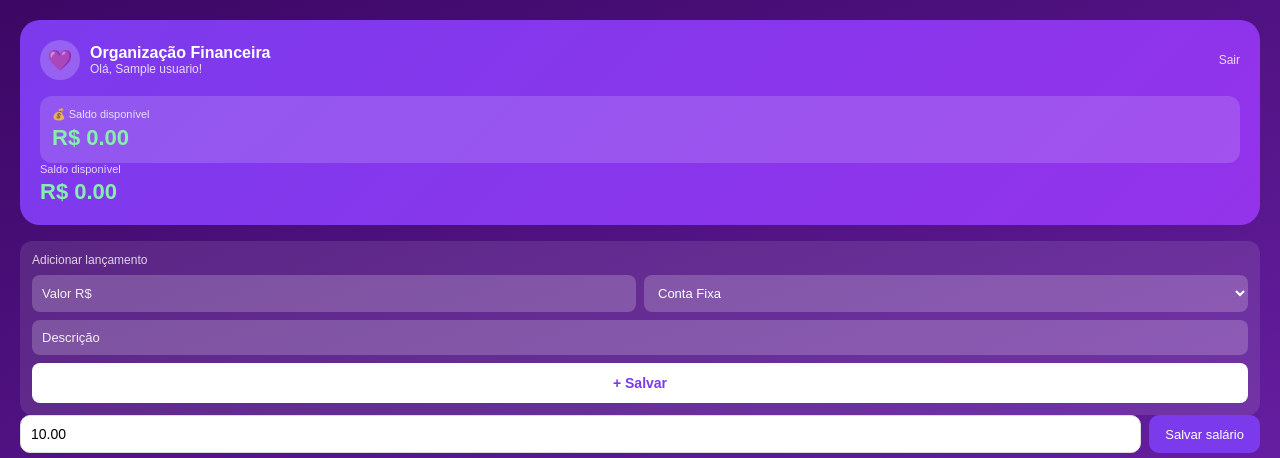
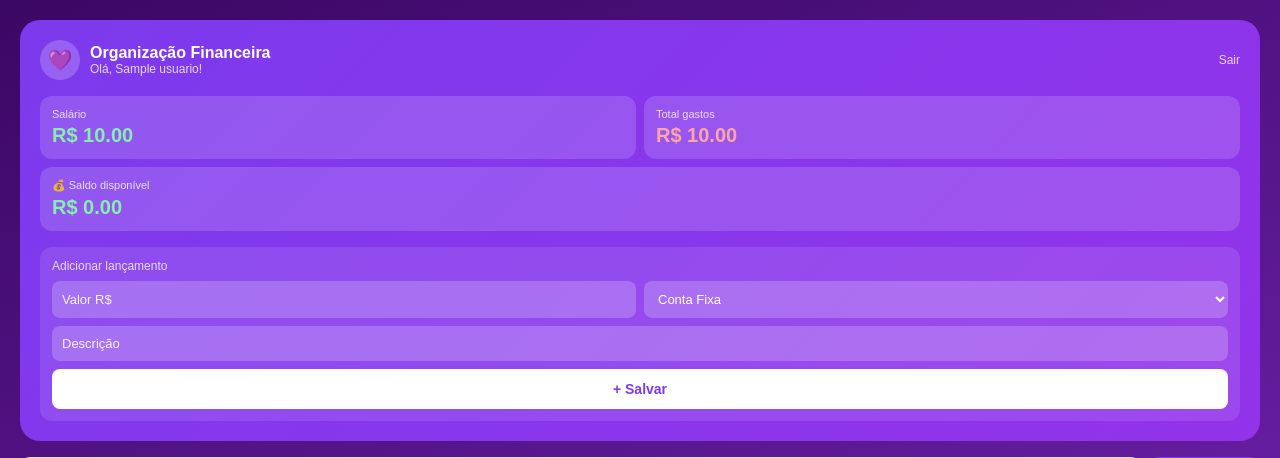
Before and after one commit to evavitoria/gestor-financeiro, a Flask app: page / in a window 1280 px wide. Shown: the top 458 px of the page. Run offline with Flask 3, Linux system fonts and the light colour scheme; a user stored in the database is signed in; tables that the repository leaves empty hold one stand-in row (values such as "Sample post"); a database or web service that is not in the repository returns one stand-in record (values such as "Sample title"); some libraries are stand-ins or nearby versions.

Commit message:
corrige index limpo

```diff
--- a/templates/index.html
+++ b/templates/index.html
@@ -18,8 +18,8 @@
         .sair { margin-left: auto; font-size: 12px; color: white; opacity: 0.8; text-decoration: none; }
         .cards-resumo { display: grid; grid-template-columns: 1fr 1fr; gap: 8px; margin-bottom: 16px; }
         .card-resumo { background: rgba(255,255,255,0.15); border-radius: 12px; padding: 12px; }
-    .card-resumo p:first-child { font-size: 11px; opacity: 0.8; margin-bottom: 4px; }
-    .card-resumo p:last-child { font-size: 20px; font-weight: bold; }
+        .card-label { font-size: 11px; opacity: 0.8; margin-bottom: 4px; }
+        .card-valor { font-size: 20px; font-weight: bold; }
         .card-resumo.tres { grid-column: span 2; }
         .formulario { background: rgba(255,255,255,0.1); border-radius: 12px; padding: 12px; }
         .formulario p { font-size: 12px; opacity: 0.8; margin-bottom: 8px; color: white; }
@@ -71,22 +71,22 @@
     </div>
 
     {% if salario > 0 %}
+    <div class="cards-resumo">
+        <div class="card-resumo">
+            <p class="card-label">Salário</p>
+            <p class="card-valor" style="color:#86efac;">R$ {{ "%.2f"|format(salario) }}</p>
+        </div>
+        <div class="card-resumo">
+            <p class="card-label">Total gastos</p>
+            <p class="card-valor" style="color:#fca5a5;">R$ {{ "%.2f"|format(total_gastos) }}</p>
+        </div>
         <div class="card-resumo tres">
-    <p style="font-size:11px; opacity:0.8; margin-bottom:4px;">💰 Saldo disponível</p>
+            <p class="card-label">💰 Saldo disponível</p>
             {% if saldo >= 0 %}
-    <p style="font-size:22px; font-weight:bold; color:#86efac;">R$ {{ "%.2f"|format(saldo) }}</p>
+            <p class="card-valor" style="color:#86efac;">R$ {{ "%.2f"|format(saldo) }}</p>
             {% else %}
-    <p style="font-size:22px; font-weight:bold; color:#fca5a5;">R$ {{ "%.2f"|format(saldo) }}</p>
+            <p class="card-valor" style="color:#fca5a5;">R$ {{ "%.2f"|format(saldo) }}</p>
             {% endif %}
-</div>
-        <div>
-            <p style="font-size:11px; opacity:0.8; margin-bottom:4px;">Saldo disponível</p>
-            {% if saldo >= 0 %}
-            <p style="font-size:22px; font-weight:bold; color:#86efac;">R$ {{ "%.2f"|format(saldo) }}</p>
-            {% else %}
-            <p style="font-size:22px; font-weight:bold; color:#fca5a5;">R$ {{ "%.2f"|format(saldo) }}</p>
-            {% endif %}
-        </div>
         </div>
     </div>
     {% endif %}
@@ -116,7 +116,6 @@
 
 {% if historico %}
 <div class="grid-tabelas">
-
     <div class="tabela-card">
         <h3>🧾 Contas fixas</h3>
         <table>
@@ -173,18 +172,21 @@
             {% endfor %}
         </table>
     </div>
-
 </div>
 {% endif %}
 
 {% if caixinhas %}
 <div class="tabela-card" style="margin-bottom: 12px;">
+{% else %}
+<div class="tabela-card" style="margin-bottom: 12px;">
+{% endif %}
     <h3>🏦 Minhas caixinhas</h3>
     <form action="/caixinha" method="POST" style="display:flex; gap:8px; margin-bottom:10px;">
         <input type="text" name="nome" placeholder="Nome" required style="flex:2; padding:8px; border-radius:8px; border:1px solid #ddd; font-size:13px;">
         <input type="number" name="valor" placeholder="R$" step="0.01" required style="flex:1; padding:8px; border-radius:8px; border:1px solid #ddd; font-size:13px;">
         <button type="submit" style="background:#7c3aed; color:white; border:none; border-radius:8px; padding:8px 12px; cursor:pointer; font-size:13px;">+</button>
     </form>
+    {% if caixinhas %}
     <table style="width:100%; border-collapse:collapse; font-size:13px;">
         <tr><th style="text-align:left; color:#888; font-size:11px; padding:4px 0;">Nome</th><th style="text-align:right; color:#888; font-size:11px; padding:4px 0;">Valor</th><th></th></tr>
         {% for c in caixinhas %}
@@ -204,18 +206,10 @@
             <td></td>
         </tr>
     </table>
+    {% else %}
+    <p class="vazio">Nenhuma caixinha ainda.</p>
+    {% endif %}
 </div>
-{% else %}
-<div class="tabela-card" style="margin-bottom: 12px;">
-    <h3>🏦 Minhas caixinhas</h3>
-    <form action="/caixinha" method="POST" style="display:flex; gap:8px; margin-bottom:10px;">
-        <input type="text" name="nome" placeholder="Nome" required style="flex:2; padding:8px; border-radius:8px; border:1px solid #ddd; font-size:13px;">
-        <input type="number" name="valor" placeholder="R$" step="0.01" required style="flex:1; padding:8px; border-radius:8px; border:1px solid #ddd; font-size:13px;">
-        <button type="submit" style="background:#7c3aed; color:white; border:none; border-radius:8px; padding:8px 12px; cursor:pointer; font-size:13px;">+</button>
-    </form>
-    <p class="vazio">Nenhuma caixinha ainda.</p>
-</div>
-{% endif %}
 
 {% if historico %}
 <div class="historico-card">
```
Lines whose indentation alone changed are shown as unchanged.
